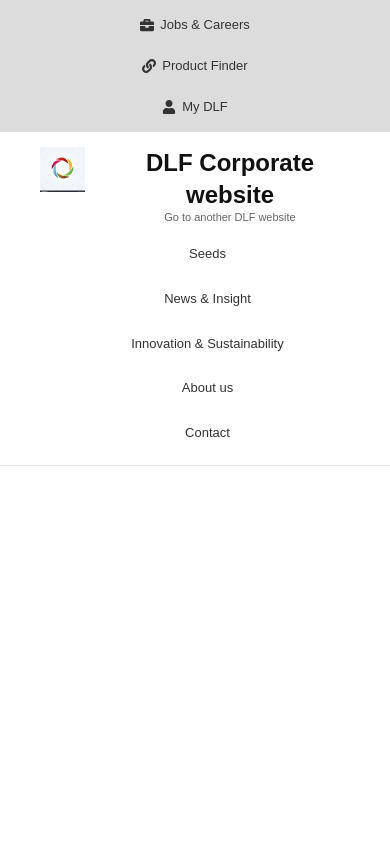
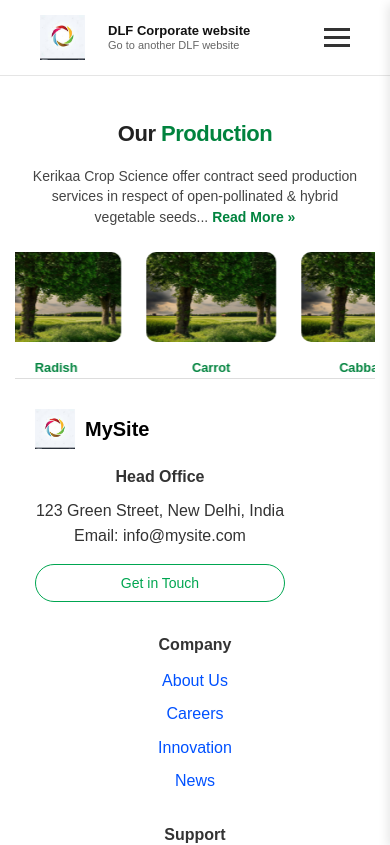
Before and after one commit to aman14214/Mysite, a React (Vite) app: page /product in a window 390 px wide. Shown: the top 845 px of the page. Built offline with nearby package versions, Linux system fonts and the light colour scheme.

Commit message:
feat: responsive CSS (header/hero/brochures/card2/footer)

```diff
--- a/src/App.jsx
+++ b/src/App.jsx
@@ -1,60 +1,44 @@
 import React from "react";
 import { Routes, Route } from "react-router-dom";
-import Topbar from "./components/TopBar";
 import Header from "./components/Header";
+// import Footer from "./components/Footer";
+import Home from "./components/Home";
 import JobCareers from "./pages/JobCareers";
 import ProductFinder from "./pages/ProductFinder";
 import Login from "./pages/Login";
 import Signup from "./pages/Signup";
-import "./App.css";
-import Brochures from "./components/Brochure";
-import Hero from "./components/Hero";
-import Card2 from "./components/Card2";
-import Card3 from "./components/Card3";
-import Footer from "./components/Footer";
 import Seeds from "./context/Seeds";
-import News from "./context/News";
 import Innovation from "./context/Innovation";
 import Contact from "./context/Contact";
 import About from "./context/About";
-
-
-
+import Production from "./components/Production";
+import "./App.css";
 
 function App() {
   return (
     <>
       {/* Always visible on top */}
-      <Topbar />
       <Header />
 
-      {/* Page content below */}
+      {/* Page content */}
       <Routes>
-        {/* Home Page */}
-        <Route
-          path="/"
-          element={
-            <>
-              <Hero />
-              <Brochures />
-              <Card2 />
-              <Card3 />
-              <Footer />
-            </>
-          }
-        />
+        {/* ✅ Only one Home route */}
+        <Route path="/" element={<Home />} />
 
-        {/* Other Pages */}
         <Route path="/job-careers" element={<JobCareers />} />
         <Route path="/product-finder" element={<ProductFinder />} />
         <Route path="/login" element={<Login />} />
-        <Route path="/Seeds" element={<Seeds />} />
-        <Route path="/News" element={<News />} />
+        <Route path="/signup" element={<Signup />} />
+        <Route path="/seeds" element={<Seeds />} />
+        <Route path="/product" element={<Production />} />
         <Route path="/innovation" element={<Innovation />} />
-         <Route path="/contact" element={<Contact />} />
-         <Route path="/about" element={<About />} />
- <Route path="/signup" element={<Signup />} />
+        <Route path="/production" element={<Production />} />
+        <Route path="/contact" element={<Contact />} />
+        <Route path="/about" element={<About />} />
       </Routes>
+
+      {/* ✅ Footer appears once for all pages */}
+      {/* <Footer /> */}
     </>
   );
 }
--- a/src/components/Footer.css
+++ b/src/components/Footer.css
@@ -1,8 +1,11 @@
 .footer {
+  width: 100%;                  /* ✅ Avoid horizontal scrollbar */
   background: #fff;
   padding: 40px 60px;
   border-top: 1px solid #ddd;
   font-family: Arial, sans-serif;
+  box-sizing: border-box;
+  position: relative;
 }
 
 /* ========================= */
@@ -11,16 +14,16 @@
 .footer-top {
   display: flex;
   justify-content: space-between;
-  align-items: center;
+  align-items: flex-start;
   flex-wrap: wrap;
   margin-bottom: 30px;
+  gap: 40px;                     /* ✅ prevents overlap */
 }
 
 .footer-left,
 .footer-right {
-  max-width: 300px;
   flex: 1;
-  margin-bottom: 20px;
+  min-width: 250px;
 }
 
 .footer-logo-wrap {
@@ -36,7 +39,7 @@
 }
 
 .footer-logo-text {
-  font-size: 28px;
+  font-size: clamp(20px, 3vw, 28px);  /* ✅ scales smoothly */
   font-weight: bold;
   color: #000;
 }
@@ -68,9 +71,9 @@
 /* ========================= */
 .footer-links {
   display: flex;
-  gap: 60px;
+  gap: 50px;
   flex: 2;
-  margin-bottom: 20px;
+  flex-wrap: wrap;
 }
 
 .footer-links h4 {
@@ -103,6 +106,7 @@
 .footer-right h3 {
   font-weight: bold;
   margin-bottom: 10px;
+  font-size: clamp(16px, 2vw, 20px);
 }
 
 /* ========================= */
@@ -117,10 +121,13 @@
   border-top: 1px solid #ddd;
   font-size: 14px;
   color: #444;
+  gap: 10px;
+  text-align: center;
 }
 
 .footer-bottom p {
   margin: 5px 0;
+  flex: 1;
 }
 
 .footer-bottom a {
@@ -136,11 +143,12 @@
 .footer-socials {
   display: flex;
   align-items: center;
-  margin-top: 10px;
+  justify-content: center;
+  gap: 15px;
+  flex-wrap: wrap;
 }
 
 .footer-socials a {
-  margin-left: 15px;
   font-size: 20px;
   color: #00a651;
   transition: 0.3s ease;
@@ -153,9 +161,11 @@
 /* ========================= */
 /* Responsive Adjustments */
 /* ========================= */
+@media (max-width: 1024px) {
+  .footer {
+    padding: 35px 30px;
+  }
 
-/* Tablets */
-@media (max-width: 1024px) {
   .footer-top {
     flex-direction: column;
     gap: 30px;
@@ -163,17 +173,11 @@
   }
 
   .footer-links {
-    gap: 40px;
-  }
-
-  .footer-left,
-  .footer-links,
-  .footer-right {
-    max-width: 100%;
+    gap: 30px;
+    width: 100%;
   }
 }
 
-/* Mobile (portrait + small tablets) */
 @media (max-width: 768px) {
   .footer {
     padding: 30px 20px;
@@ -186,24 +190,18 @@
 
   .footer-bottom {
     flex-direction: column;
-    align-items: flex-start;
-    gap: 10px;
+    gap: 8px;
     font-size: 13px;
-  }
-
-  .footer-socials {
-    margin-top: 5px;
   }
 }
 
-/* Extra small devices */
 @media (max-width: 480px) {
   .footer-logo {
     width: 40px;
   }
 
   .footer-logo-text {
-    font-size: 22px;
+    font-size: 20px;
   }
 
   .footer-btn {
@@ -212,15 +210,10 @@
   }
 
   .footer-right h3 {
-    font-size: 18px;
+    font-size: 16px;
   }
 
   .footer-bottom {
     font-size: 12px;
-    text-align: center;
-  }
-
-  .footer-bottom p {
-    width: 100%;
   }
 }
--- a/src/components/Header.css
+++ b/src/components/Header.css
@@ -1,44 +1,51 @@
-/* Main header container */
+/* ======================
+   MAIN HEADER
+   ====================== */
 .header {
   display: flex;
   justify-content: space-between;
   align-items: center;
-  padding: 14px 28px;
+  padding: 12px 18px;
   background: #fff;
   border-bottom: 1px solid #ddd;
   position: sticky;
   top: 0;
   z-index: 1000;
+  width: 100%;
+  box-sizing: border-box;
 }
 
-/* Logo + text container */
+/* ======================
+   LOGO + TEXT
+   ====================== */
 .header-left {
   display: flex;
   align-items: center;
+  flex: 1;
+  min-width: 0; /* prevent overflow */
 }
 
-/* Logo + text link */
 .header-logo-link {
   display: flex;
-  align-items: flex-start;
-  gap: 10px;
+  align-items: center;
+  gap: 8px;
   text-decoration: none;
 }
 
-/* Logo */
 .logo {
   height: 45px;
+  flex-shrink: 0;
 }
 
-/* Text beside logo */
 .logo-text {
   display: flex;
   flex-direction: column;
-  line-height: 1.3;
+  line-height: 1.2;
+  word-break: break-word;
 }
 
 .welcome-text {
-  font-size: 14px;
+  font-size: 16px;
   font-weight: 600;
   color: #111;
   margin: 0;
@@ -49,7 +56,9 @@
   color: #666;
 }
 
-/* Navigation links */
+/* ======================
+   NAV LINKS
+   ====================== */
 .nav-links {
   display: flex;
   gap: 22px;
@@ -57,7 +66,7 @@
 
 .nav-links a {
   font-size: 15px;
-  font-weight: bold;   /* ✅ Always bold */
+  font-weight: bold;
   color: #333;
   text-decoration: none;
   position: relative;
@@ -65,14 +74,12 @@
   transition: color 0.3s ease;
 }
 
-/* Hover effect */
 .nav-links a:hover {
-  color: #00a651; /* ✅ Green on hover */
+  color: #00a651;
 }
 
-/* Active underline + color */
 .nav-links a.active {
-  color: #00a651; /* ✅ Green when active */
+  color: #00a651;
 }
 
 .nav-links a.active::after,
@@ -88,34 +95,89 @@
 }
 
 /* ======================
+   HAMBURGER
+   ====================== */
+.hamburger {
+  display: none;
+  flex-direction: column;
+  cursor: pointer;
+  gap: 5px;
+  margin-left: auto;
+}
+
+.bar {
+  width: 26px;
+  height: 3px;
+  background-color: #333;
+  transition: 0.4s;
+}
+
+.bar.open:nth-child(1) {
+  transform: rotate(45deg) translate(5px, 6px);
+}
+.bar.open:nth-child(2) {
+  opacity: 0;
+}
+.bar.open:nth-child(3) {
+  transform: rotate(-45deg) translate(6px, -6px);
+}
+
+/* ======================
    RESPONSIVE DESIGN
    ====================== */
 
-/* Tablets */
+/* Tablets & below */
 @media (max-width: 900px) {
-  .header {
-    flex-direction: column;
-    align-items: flex-start;
-    gap: 14px;
-    padding: 12px 22px;
+  .hamburger {
+    display: flex;
   }
 
   .nav-links {
-    flex-wrap: wrap;
+    position: fixed; /* ✅ fixed to prevent push issues */
+    top: 0;
+    right: 0;
+    height: 100vh; /* ✅ full height menu */
+    background: #fff;
+    flex-direction: column;
+    align-items: flex-start;
+    width: 240px;
     gap: 18px;
+    padding: 80px 20px 20px; /* space for header */
+    border-left: 1px solid #ddd;
+    box-shadow: -2px 4px 10px rgba(0,0,0,0.1);
+    transform: translateX(100%);
+    transition: transform 0.3s ease-in-out;
+  }
+
+  .nav-links.open {
+    transform: translateX(0);
   }
 }
 
-/* Mobile */
+/* Mobiles */
 @media (max-width: 600px) {
-  .header {
-    padding: 10px 16px;
-    align-items: center;
-    text-align: center;
+  .logo {
+    height: 38px;
   }
 
+  .welcome-text {
+    font-size: 14px;
+  }
+
+  .sub-text {
+    font-size: 12px;
+  }
+
+  .nav-links a {
+    font-size: 14px;
+    padding: 8px 0;
+  }
+}
+
+/* Very small screens */
+@media (max-width: 400px) {
   .logo {
-    height: 38px;
+    height: 32px;
   }
 
   .welcome-text {
@@ -123,34 +185,12 @@
   }
 
   .sub-text {
-    font-size: 12px;
+    font-size: 11px;
   }
 
   .nav-links {
-    flex-direction: column;
-    width: 100%;
-    gap: 12px;
-    align-items: center;
-  }
-
-  .nav-links a {
-    font-size: 14px;
-    padding: 6px 0;
-  }
-}
-
-/* Extra small devices */
-@media (max-width: 400px) {
-  .logo {
-    height: 32px;
-  }
-
-  .welcome-text {
-    font-size: 12px;
-  }
-
-  .sub-text {
-    font-size: 11px;
+    width: 200px;
+    padding: 70px 15px 15px;
   }
 
   .nav-links a {
--- a/src/components/Header.jsx
+++ b/src/components/Header.jsx
@@ -1,29 +1,47 @@
-import React from 'react';
+import React, { useState } from 'react';
 import { NavLink } from 'react-router-dom';
 import './Header.css';
 import logo from '../assets/images/logo.png';
 
 function Header() {
+  const [isOpen, setIsOpen] = useState(false);
+
+  const toggleMenu = () => {
+    setIsOpen(!isOpen);
+  };
+
+  const closeMenu = () => {
+    setIsOpen(false);
+  };
+
   return (
     <header className="header">
       {/* Left side: logo + text */}
       <div className="header-left">
-        <NavLink to="/" className="header-logo-link">
+        <NavLink to="/" className="header-logo-link" onClick={closeMenu}>
           <img src={logo} alt="DLF Logo" className="logo" />
           <div className="logo-text">
-            <p className="welcome-text"><h1>DLF Corporate website</h1></p>
-            <span className="sub-text">Go to another DLF website </span>
+            <h1 className="welcome-text">DLF Corporate website</h1>
+            <span className="sub-text">Go to another DLF website</span>
           </div>
         </NavLink>
       </div>
 
+      {/* Hamburger icon */}
+      <div className="hamburger" onClick={toggleMenu}>
+        <span className={isOpen ? "bar open" : "bar"}></span>
+        <span className={isOpen ? "bar open" : "bar"}></span>
+        <span className={isOpen ? "bar open" : "bar"}></span>
+      </div>
+
       {/* Right side: navigation links */}
-      <nav className="nav-links">
-        <NavLink to="/seeds">Seeds </NavLink>
-        <NavLink to="/news">News & Insight</NavLink>
-        <NavLink to="/innovation">Innovation & Sustainability</NavLink>
-        <NavLink to="/about">About us</NavLink>
-        <NavLink to="/contact">Contact</NavLink>
+      <nav className={isOpen ? "nav-links open" : "nav-links"}>
+        <NavLink to="/" onClick={closeMenu}>HOME</NavLink>
+        {/* <NavLink to="/seeds" onClick={closeMenu}>Seeds</NavLink> */}
+        <NavLink to="/product">PRODUCTS</NavLink>
+        {/* <NavLink to="/innovation" onClick={closeMenu}>PRODUCTS</NavLink> */}
+        <NavLink to="/about" onClick={closeMenu}>ABOUT US</NavLink>
+        <NavLink to="/contact" onClick={closeMenu}>CONTACT</NavLink>
       </nav>
     </header>
   );
--- a/src/components/Hero.jsx
+++ b/src/components/Hero.jsx
@@ -1,7 +1,7 @@
 import React from "react";
-import { NavLink } from "react-router-dom";  // ✅ import NavLink
+import { NavLink } from "react-router-dom";  // for navigation
 import "./Hero.css";
-import bgVideo from "../assets/viedos/hero.mp4"; // check path
+import bgVideo from "../assets/viedos/hero.mp4"; // ✅ check spelling: "videos" not "viedos"
 
 export default function Hero() {
   return (
--- /dev/null
+++ b/src/components/Home.jsx
@@ -0,0 +1,18 @@
+import React from "react";
+import Hero from "./Hero";
+import Brochures from "./Brochure";
+import Card2 from "./Card2";
+import Production from "./Production";
+
+function Home() {
+  return (
+    <>
+      <Hero />
+      <Brochures />
+      <Card2 />
+      <Production />
+    </>
+  );
+}
+
+export default Home;
--- /dev/null
+++ b/src/components/Production.css
@@ -0,0 +1,165 @@
+.production {
+  text-align: center;
+  padding: 50px 20px;
+}
+
+.production-title {
+  font-size: 34px;           /* slightly bigger */
+  font-weight: 900;          /* much bolder */
+  margin-bottom: 15px;
+  color: #222;               /* deeper shade for impact */
+  letter-spacing: -0.5px;
+}
+
+.production-title span {
+  color: #00833e; /* green highlight */
+}
+
+.production-desc {
+  font-size: 17px;           /* a bit larger */
+  color: #444;
+  font-weight: 500;          /* stronger */
+  max-width: 650px;
+  margin: 0 auto 35px auto;
+  line-height: 1.6;          /* better readability */
+}
+
+.read-more {
+  color: #00833e;
+  cursor: pointer;
+  font-weight: 700;          /* bolder for emphasis */
+  transition: color 0.3s;
+}
+.read-more:hover {
+  color: #006b32;
+}
+
+/* ==================== */
+/* Slideshow container  */
+/* ==================== */
+.slideshow-container {
+  width: 100%;
+  overflow: hidden;
+  margin: 0 auto;
+  position: relative;
+}
+
+/* Track of slides */
+.slideshow-track {
+  display: flex;
+  animation: scroll 25s linear infinite;
+  gap: 20px;
+  will-change: transform;
+}
+
+/* Individual slide */
+.slide {
+  min-width: 220px;
+  flex-shrink: 0;
+  text-align: center;
+}
+
+.slide-img {
+  width: 200px;
+  height: 130px;
+  object-fit: cover;
+  border-radius: 10px;
+}
+
+.slide-text {
+  margin-top: 8px;
+  font-weight: 600;
+  color: #00833e;
+  font-size: 0.95rem;
+}
+
+/* Keyframe animation for auto-scrolling */
+@keyframes scroll {
+  0% {
+    transform: translateX(0);
+  }
+  100% {
+    transform: translateX(-50%);
+  }
+}
+
+/* ==================== */
+/* Responsive Breakpoints */
+/* ==================== */
+
+/* Tablets */
+@media (max-width: 1024px) {
+  .production-title {
+    font-size: 30px;
+  }
+  .production-desc {
+    font-size: 16px;
+    padding: 0 10px;
+  }
+  .slide-img {
+    width: 180px;
+    height: 120px;
+  }
+}
+
+/* Mobiles */
+@media (max-width: 768px) {
+  .production {
+    padding: 40px 15px;
+  }
+
+  .production-title {
+    font-size: 26px;
+    font-weight: 800; /* still bold on small screens */
+  }
+
+  .production-desc {
+    font-size: 15px;
+    font-weight: 500;
+    margin-bottom: 25px;
+  }
+
+  .slideshow-track {
+    gap: 15px;
+    animation: scroll 35s linear infinite; /* slower for readability */
+  }
+
+  .slide {
+    min-width: 160px;
+  }
+
+  .slide-img {
+    width: 150px;
+    height: 100px;
+  }
+
+  .slide-text {
+    font-size: 0.85rem;
+  }
+}
+
+/* Extra small phones */
+@media (max-width: 480px) {
+  .production-title {
+    font-size: 22px;
+    font-weight: 800;
+  }
+
+  .production-desc {
+    font-size: 14px;
+    line-height: 1.45;
+  }
+
+  .slide {
+    min-width: 140px;
+  }
+
+  .slide-img {
+    width: 130px;
+    height: 90px;
+  }
+
+  .slide-text {
+    font-size: 0.8rem;
+  }
+}
--- /dev/null
+++ b/src/components/Production.jsx
@@ -0,0 +1,52 @@
+import React from "react";
+import "./Production.css";
+import Footer from "./Footer";
+import agriImage from "../assets/images/agri.jpg"; // your image
+
+// Crop names list
+const crops = [
+  "Radish",
+  "Carrot",
+  "Cabbage",
+  "Chilli",
+  "Bottlegourd",
+  "Bittergourd",
+  "Cucumber",
+  "Beet Root",
+  "Peas",
+  "Mustard",
+  "Watermelon",
+  "Tomato",
+];
+
+function Production() {
+  return (
+    <section className="production">
+      {/* Heading */}
+      <h2 className="production-title">
+        Our <span>Production</span>
+      </h2>
+      <p className="production-desc">
+        Kerikaa Crop Science offer contract seed production services in respect
+        of open-pollinated & hybrid vegetable seeds...
+        <span className="read-more"> Read More »</span>
+      </p>
+
+      {/* Slideshow */}
+      <div className="slideshow-container">
+        <div className="slideshow-track">
+          {crops.map((crop, index) => (
+            <div className="slide" key={index}>
+              <img src={agriImage} alt={crop} className="slide-img" />
+              <p className="slide-text">{crop}</p>
+            </div>
+          ))}
+        </div>
+      </div>
+           <Footer />
+    </section>
+
+  );
+}
+
+export default Production;
```
Also changed, not shown: src/components/Brochures.css (+19 -10 lines), src/components/Card2.css (+37 -57 lines), src/components/Hero.css (+29 -26 lines).
